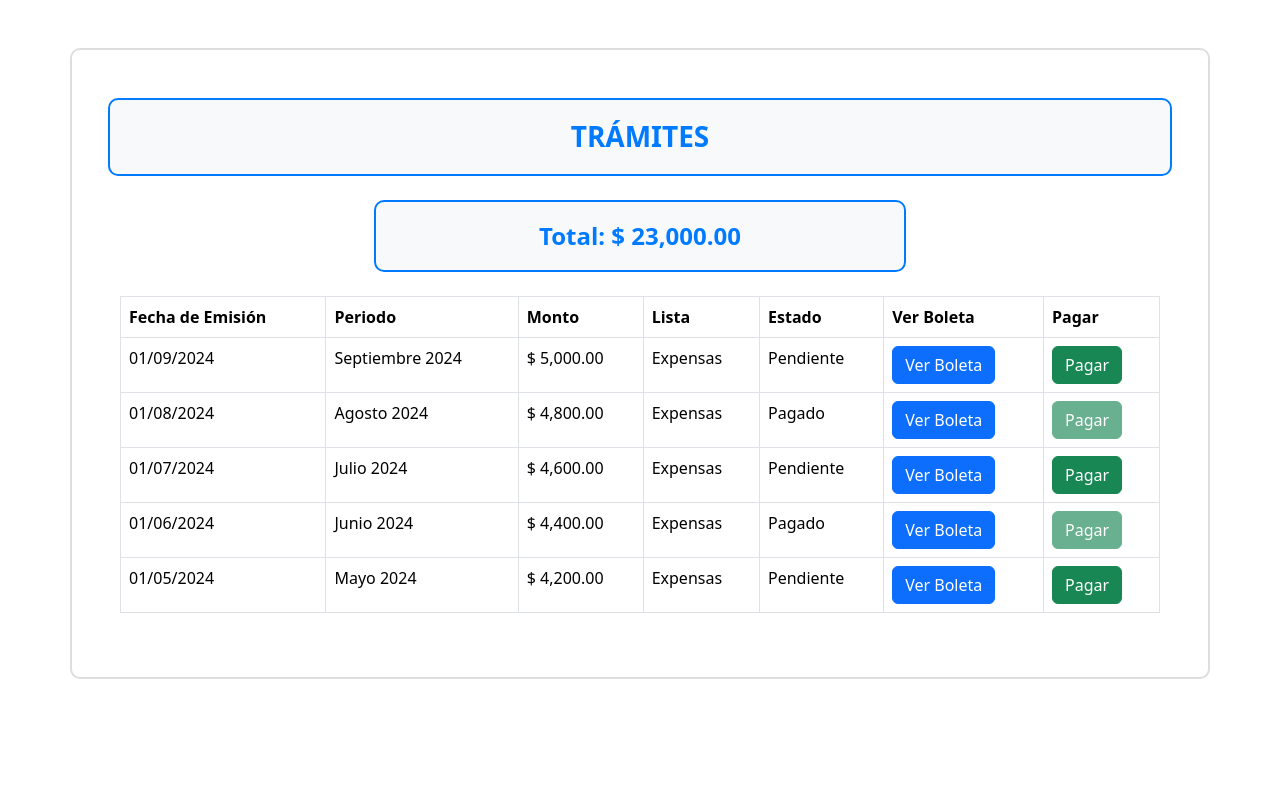
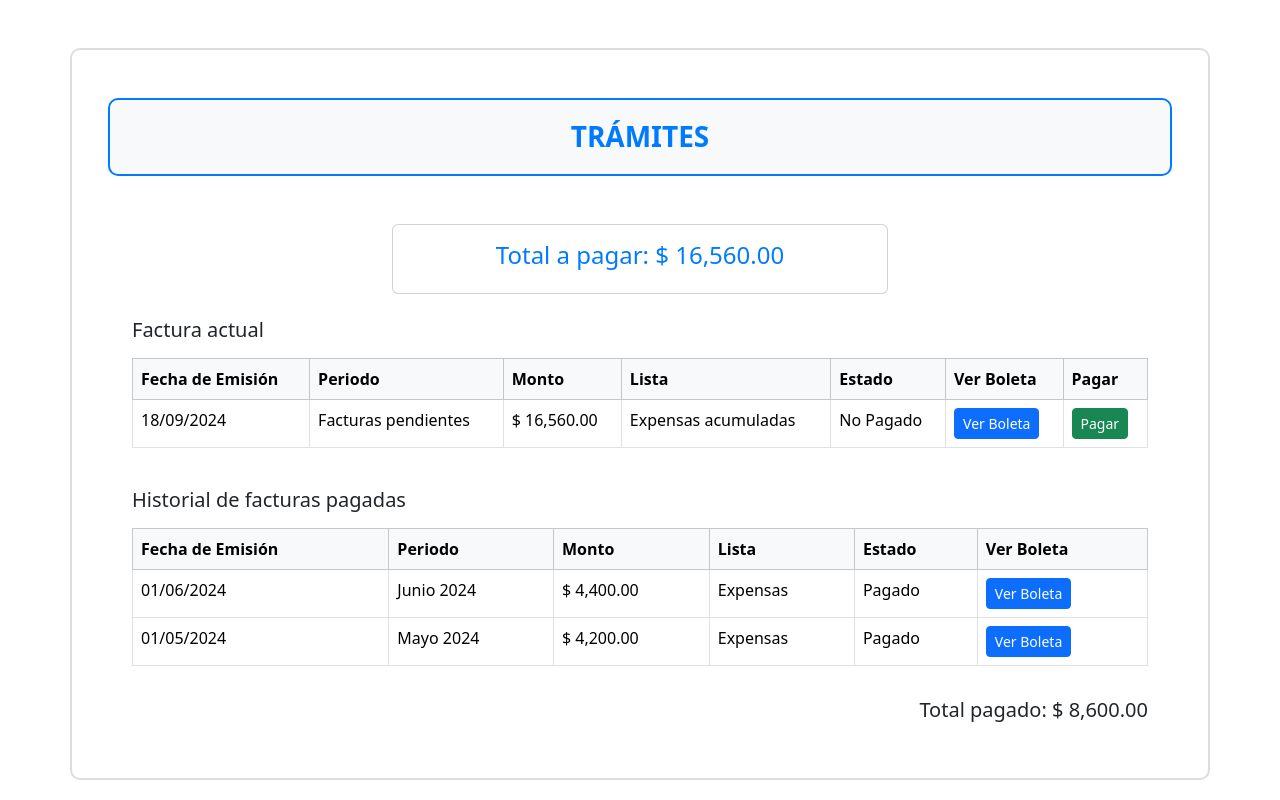
Before and after one commit to Alexis-Davis-114125-1w2/TUP-FRC-2024-BOLETAS-Y-COBROS, an Angular app in the folder Front/FrontBYC/: page / in a window 1280 px wide. Built offline with nearby package versions, Linux system fonts and the light colour scheme.

Commit message:
CAMBIOS Y DIFERENCIACION ENTRE BOLETAS PAGDAS Y NO PAGADAS

```diff
--- a/Front/FrontBYC/src/app/listado/listado.component.html
+++ b/Front/FrontBYC/src/app/listado/listado.component.html
@@ -1,10 +1,20 @@
+<div class="container mt-4">
   <div class="row justify-content-center">
-    <div class="col-6 text-center mb-4" style="border: 2px solid #007bff; border-radius: 10px; padding: 20px; background-color: #f8f9fa;">
-      <h4 class="mb-0" style="font-weight: bold; color: #007bff;">Total: $ {{ total | number:'1.2-2' }}</h4>
+    @if (facturaActual) {
+      <div class="col-md-6 text-center mb-4">
+        <div class="card">
+          <div class="card-body">
+            <h4 class="card-title" style="color: #007bff;">Total a pagar: $ {{ facturaActual.monto | number:'1.2-2' }}</h4>
           </div>
+        </div>
+      </div>
+    }
+
     <div class="col-md-12">
-      <table class="table table-bordered">
-        <thead>
+      <h5 class="mb-3">Factura actual</h5>
+      <div class="table-responsive">
+        <table class="table table-bordered table-hover">
+          <thead class="table-light">
             <tr>
               <th>Fecha de Emisión</th>
               <th>Periodo</th>
@@ -16,6 +26,40 @@
             </tr>
           </thead>
           <tbody>
+            @if (facturaActual) {
+              <tr>
+                <td>{{ facturaActual.fechaEmision | date:'dd/MM/yyyy' }}</td>
+                <td>{{ facturaActual.periodo }}</td>
+                <td>$ {{ facturaActual.monto | number:'1.2-2' }}</td>
+                <td>{{ facturaActual.lista }}</td>
+                <td>{{ facturaActual.estado }}</td>
+                <td><a [href]="facturaActual.urlBoleta" target="_blank" class="btn btn-primary btn-sm">Ver Boleta</a></td>
+                <td><button (click)="pagar(facturaActual.urlPago)" class="btn btn-success btn-sm">Pagar</button></td>
+              </tr>
+            } @else {
+              <tr>
+                <td colspan="7" class="text-center">No hay facturas pendientes.</td>
+              </tr>
+            }
+          </tbody>
+        </table>
+      </div>
+
+      <h5 class="mt-4 mb-3">Historial de facturas pagadas</h5>
+      <div class="table-responsive">
+        <table class="table table-bordered table-hover">
+          <thead class="table-light">
+            <tr>
+              <th>Fecha de Emisión</th>
+              <th>Periodo</th>
+              <th>Monto</th>
+              <th>Lista</th>
+              <th>Estado</th>
+              <th>Ver Boleta</th>
+            </tr>
+          </thead>
+          <tbody>
+
             @for (boleta of boletas; track boleta.fechaEmision) {
               <tr>
                 <td>{{ boleta.fechaEmision | date:'dd/MM/yyyy' }}</td>
@@ -23,15 +67,19 @@
                 <td>$ {{ boleta.monto | number:'1.2-2' }}</td>
                 <td>{{ boleta.lista }}</td>
                 <td>{{ boleta.estado }}</td>
-              <td><a [href]="boleta.urlBoleta" target="_blank" class="btn btn-primary">Ver Boleta</a></td>
-              <td><button [disabled]="boleta.estado === 'Pagado'" (click)="pagar(boleta.urlPago)" class="btn btn-success">Pagar</button></td>
+                <td><a [href]="boleta.urlBoleta" target="_blank" class="btn btn-primary btn-sm">Ver Boleta</a></td>
               </tr>
             } @empty {
               <tr>
-              <td colspan="7" class="text-center">No hay boletas disponibles.</td>
+                <td colspan="6" class="text-center">No hay facturas pagadas.</td>
               </tr>
             }
           </tbody>
         </table>
       </div>
+      <div class="text-end mt-3">
+        <h5>Total pagado: $ {{ totalPagado | number:'1.2-2' }}</h5>
       </div>
+    </div>
+  </div>
+</div>
--- a/Front/FrontBYC/src/app/listado/listado.component.ts
+++ b/Front/FrontBYC/src/app/listado/listado.component.ts
@@ -20,21 +20,21 @@ interface Boleta {
 })
 export class ListadoComponent implements OnInit {
   boletas: Boleta[] = [];
-  total: number = 0;
+  facturaActual: Boleta | null = null;
+  totalPagado: number = 0;
 
   ngOnInit() {
     this.cargarBoletasEjemplo();
-    this.calcularTotal();
   }
 
   cargarBoletasEjemplo() {
-    this.boletas = [
+    const boletasNoPagadas: Boleta[] = [
       {
         fechaEmision: '2024-09-01',
         periodo: 'Septiembre 2024',
         monto: 5000,
         lista: 'Expensas',
-        estado: 'Pendiente',
+        estado: 'No Pagado',
         urlBoleta: 'https://ejemplo.com/boleta1',
         urlPago: 'https://www.mercadopago.com.ar'
       },
@@ -43,7 +43,7 @@ export class ListadoComponent implements OnInit {
         periodo: 'Agosto 2024',
         monto: 4800,
         lista: 'Expensas',
-        estado: 'Pagado',
+        estado: 'No Pagado',
         urlBoleta: 'https://ejemplo.com/boleta2',
         urlPago: 'https://www.mercadopago.com.ar'
       },
@@ -52,10 +52,13 @@ export class ListadoComponent implements OnInit {
         periodo: 'Julio 2024',
         monto: 4600,
         lista: 'Expensas',
-        estado: 'Pendiente',
+        estado: 'No Pagado',
         urlBoleta: 'https://ejemplo.com/boleta3',
         urlPago: 'https://www.mercadopago.com.ar'
-      },
+      }
+    ];
+
+    this.boletas = [
       {
         fechaEmision: '2024-06-01',
         periodo: 'Junio 2024',
@@ -70,15 +73,33 @@ export class ListadoComponent implements OnInit {
         periodo: 'Mayo 2024',
         monto: 4200,
         lista: 'Expensas',
-        estado: 'Pendiente',
+        estado: 'Pagado',
         urlBoleta: 'https://ejemplo.com/boleta5',
         urlPago: 'https://www.mercadopago.com.ar'
       }
     ];
+
+    this.calcularFacturaActual(boletasNoPagadas);
+    this.calcularTotalPagado();
   }
 
-  calcularTotal() {
-    this.total = this.boletas.reduce((sum, boleta) => sum + boleta.monto, 0);
+  calcularFacturaActual(boletasNoPagadas: Boleta[]) {
+    const totalNoPagado = boletasNoPagadas.reduce((sum, boleta) => sum + boleta.monto, 0);
+    const recargo = totalNoPagado * 0.05 * boletasNoPagadas.length;
+    const montoTotal = totalNoPagado + recargo;
+    this.facturaActual = {
+      fechaEmision: new Date().toISOString().split('T')[0],
+      periodo: 'Facturas pendientes',
+      monto: montoTotal,
+      lista: 'Expensas acumuladas',
+      estado: 'No Pagado',
+      urlBoleta: 'https://ejemplo.com/factura-actual',
+      urlPago: 'https://www.mercadopago.com.ar'
+    };
+  }
+
+  calcularTotalPagado() {
+    this.totalPagado = this.boletas.reduce((sum, boleta) => sum + boleta.monto, 0);
   }
 
   pagar(urlPago: string) {
```
Lines whose indentation alone changed are shown as unchanged.
